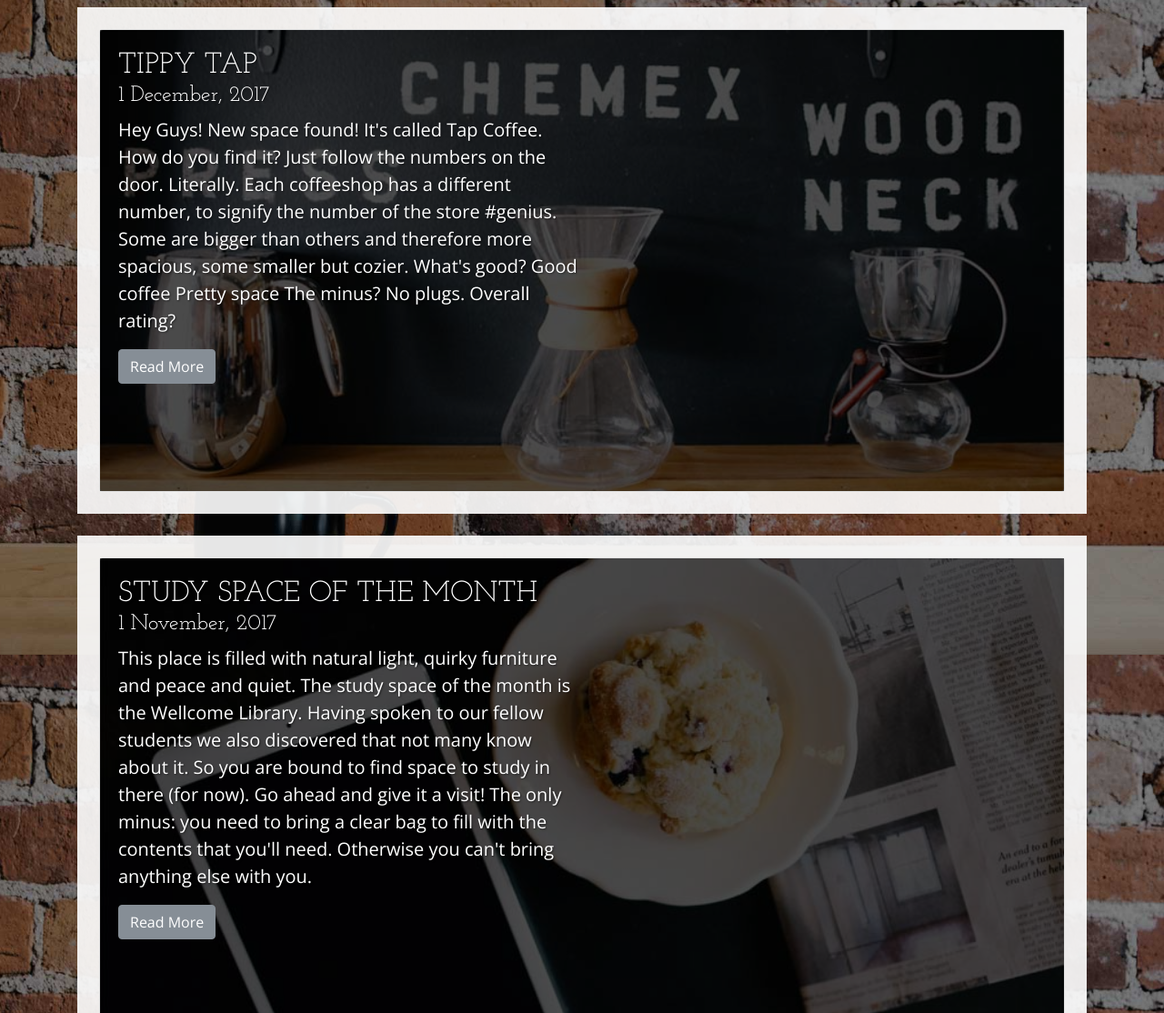
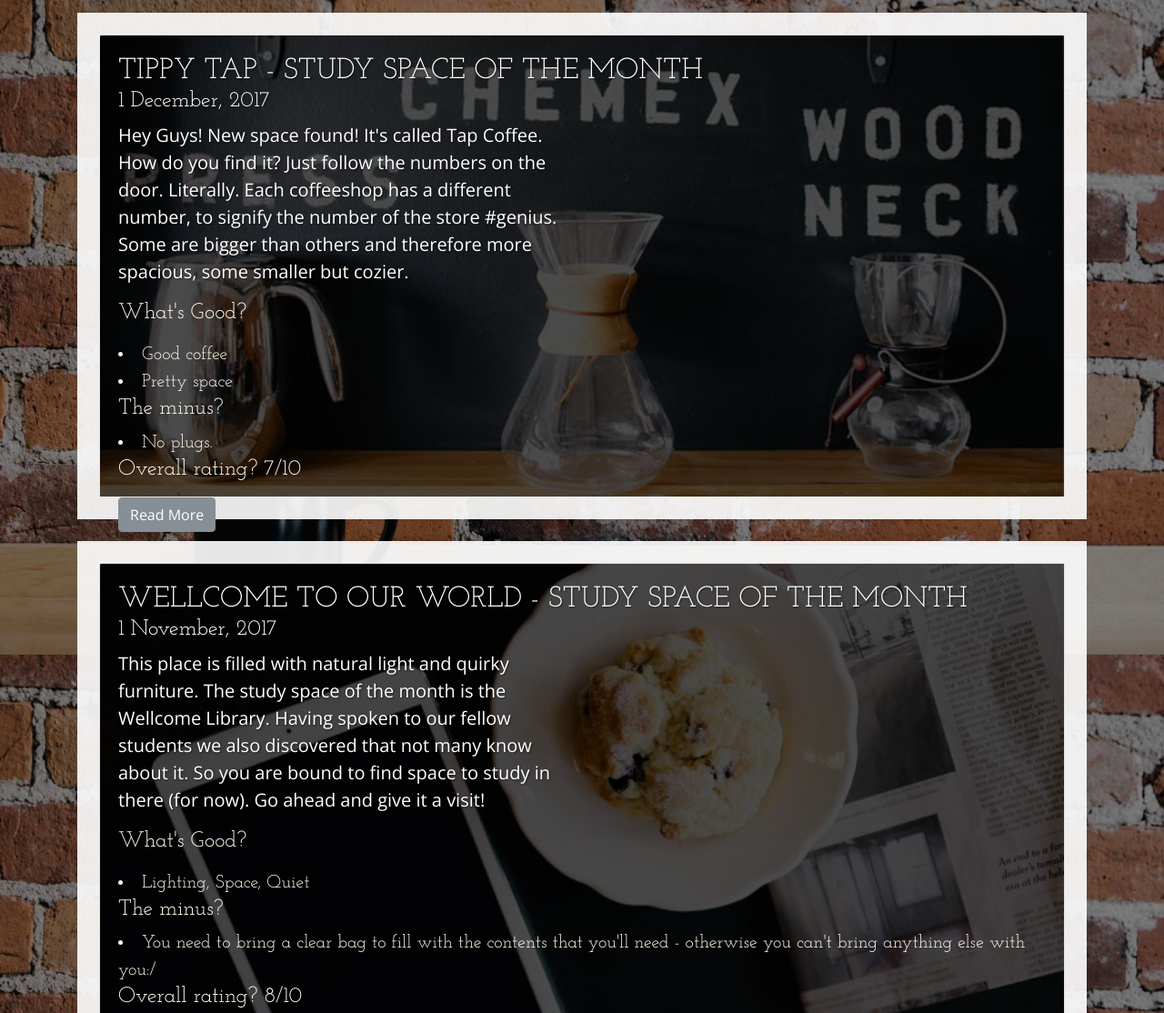
Before and after one commit to casa-carmen/new-study-buddy, a website: page blog.html in a window 1280 px wide. Shown: the part 880-1994 px from the top of the page at 91% size. Drawn offline with nearby package versions, Linux system fonts and the light colour scheme.

Commit message:
tried to change checkbox css (failed) and tried to fix some of the stuff on the blog

```diff
--- a/blog.html
+++ b/blog.html
@@ -73,20 +73,21 @@
         <div class="card card-inverse">
           <img class="card-img img-fluid w-100" src="img/slide-2.jpg" alt="">
           <div class="card-img-overlay bg-overlay">
-            <h2 class="card-title text-shadow text-white text-uppercase mb-0">Tippy Tap</h2>
+            <h2 class="card-title text-shadow text-white text-uppercase mb-0">Tippy Tap - Study Space of the Month</h2>
             <h4 class="text-shadow text-white"> 1 December, 2017</h4>
             <p class="lead card-text text-shadow text-white w-50 d-none d-lg-block">Hey Guys! New space found! It's called Tap Coffee. How do you find it? Just follow the numbers on the door. Literally. Each coffeeshop has a different number, to signify the number of the store #genius. Some are bigger than others and therefore more spacious, some smaller but cozier.
 
-            What's good?
-<!-- /.PUT A LIST -->
-                  Good coffee
-                  Pretty space
+            <h4> What's Good? </h4>
+           <ul></ul>
+                  <li>Good coffee</li>
+                  <li> Pretty space</li>
 
-           The minus?
+           <h4> The minus? </h4>
 
-                  No plugs.
+              <li> No plugs. </li>
 
-Overall rating?
+            <h4> Overall rating? 7/10 </h4>
+
 <!-- /.PUT EMOJI -->
 
             </p>
@@ -99,9 +100,21 @@ Overall rating?
         <div class="card card-inverse">
           <img class="card-img img-fluid w-100" src="img/slide-3.jpg" alt="">
           <div class="card-img-overlay bg-overlay">
-            <h2 class="card-title text-shadow text-white text-uppercase mb-0">Study Space of the Month</h2>
+            <h2 class="card-title text-shadow text-white text-uppercase mb-0">Wellcome to our world - Study Space of the Month</h2>
             <h4 class="text-shadow text-white"> 1 November, 2017</h4>
-            <p class="lead card-text text-shadow text-white w-50 d-none d-lg-block"> This place is filled with natural light, quirky furniture and peace and quiet. The study space of the month is the Wellcome Library. Having spoken to our fellow students we also discovered that not many know about it. So you are bound to find space to study in there (for now). Go ahead and give it a visit! The only minus: you need to bring a clear bag to fill with the contents that you'll need. Otherwise you can't bring anything else with you. </p>
+            <p class="lead card-text text-shadow text-white w-50 d-none d-lg-block"> This place is filled with natural light and quirky furniture. The study space of the month is the Wellcome Library. Having spoken to our fellow students we also discovered that not many know about it. So you are bound to find space to study in there (for now). Go ahead and give it a visit! </p>
+
+            <h4> What's Good? </h4>
+              <ul></ul>
+                  <li> Lighting, Space, Quiet</li>
+
+           <h4> The minus? </h4>
+
+              <li> You need to bring a clear bag to fill with the contents that you'll need - otherwise you can't bring anything else with you:/ </li>
+
+            <h4> Overall rating? 8/10 </h4>
+
+
             <a href="#" class="btn btn-secondary">Read More</a>
           </div>
         </div>
--- a/css/business-casual.css
+++ b/css/business-casual.css
@@ -64,3 +64,14 @@ hr.divider {
 .map-container iframe.clicked {
   pointer-events: auto;
 }
+
+
+h4 {
+  color:  #FDF5E6;
+}
+
+li {
+  color:  #FDF5E6;
+font-family: "Josefin Slab", "Helvetica Neue", Helvetica, Arial, sans-serif;
+font-size: 1.25rem;
+}
```
Also changed, not shown: about.html (+2 -2 lines), index.html (+7 -1 lines).
